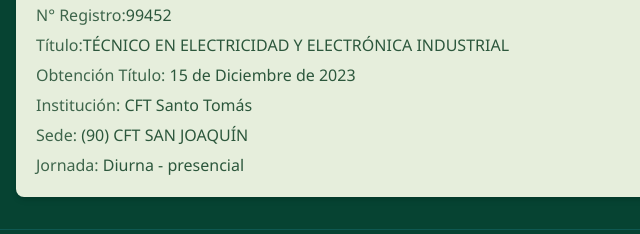
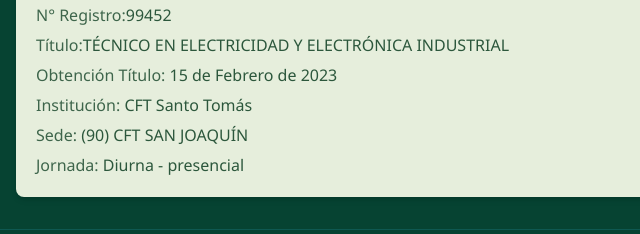
Before and after one commit to validacion-only/VALIDACION-TITULO-SANTO-TOMAS, a plain HTML site: page index.html in a window 1280 px wide. Shown: the part 575-809 px from the top of the page, 0-640 px from the left. Drawn offline with nearby package versions, Linux system fonts and the light colour scheme.

Commit message:
Update index.html

```diff
--- a/index.html
+++ b/index.html
@@ -81,7 +81,7 @@
                 <p><span class="font-medium opacity-90">Nombre Alumno:</span>LUIS EDGARDO PEREZ POBLETE</p>
                 <p><span class="font-medium opacity-90">N° Registro:</span>99452</p>
                 <p><span class="font-medium opacity-90">Título:</span>TÉCNICO EN ELECTRICIDAD Y ELECTRÓNICA INDUSTRIAL</p>
-                <p><span class="font-medium opacity-90">Obtención Título:</span> 15 de Diciembre de 2023</p>
+                <p><span class="font-medium opacity-90">Obtención Título:</span> 15 de Febrero de 2023</p>
                 <p><span class="font-medium opacity-90">Institución:</span> CFT Santo Tomás</p>
                 <p><span class="font-medium opacity-90">Sede:</span> (90) CFT SAN JOAQUÍN</p>
                 <p><span class="font-medium opacity-90">Jornada:</span> Diurna - presencial</p>
```
